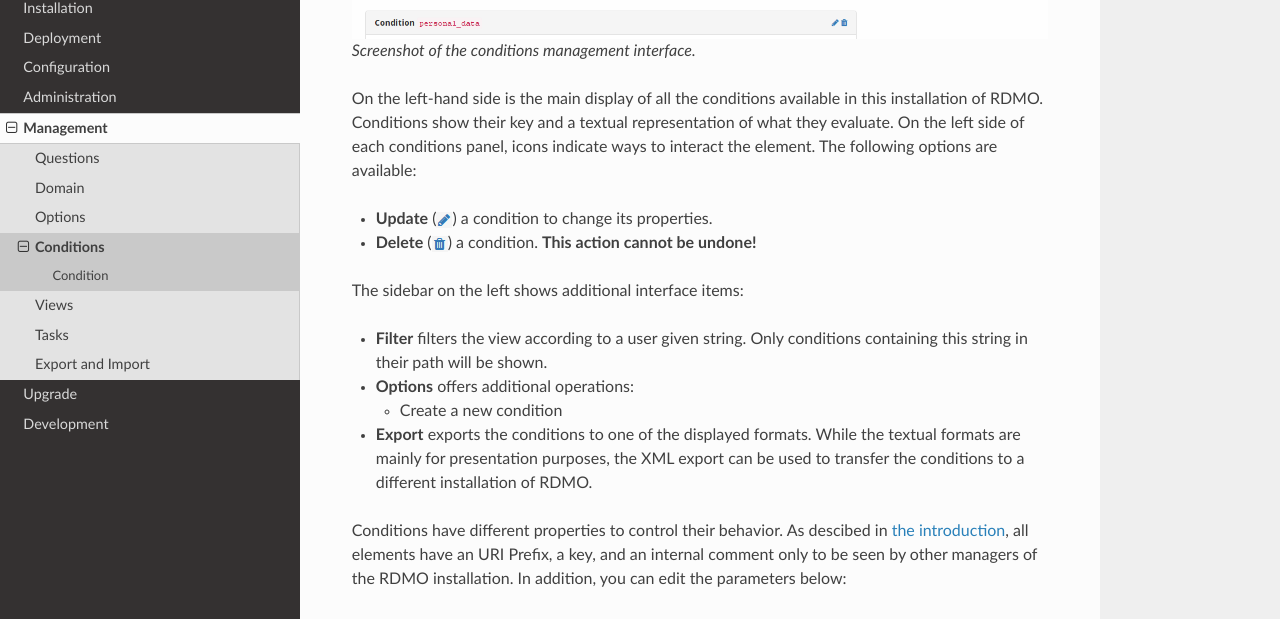
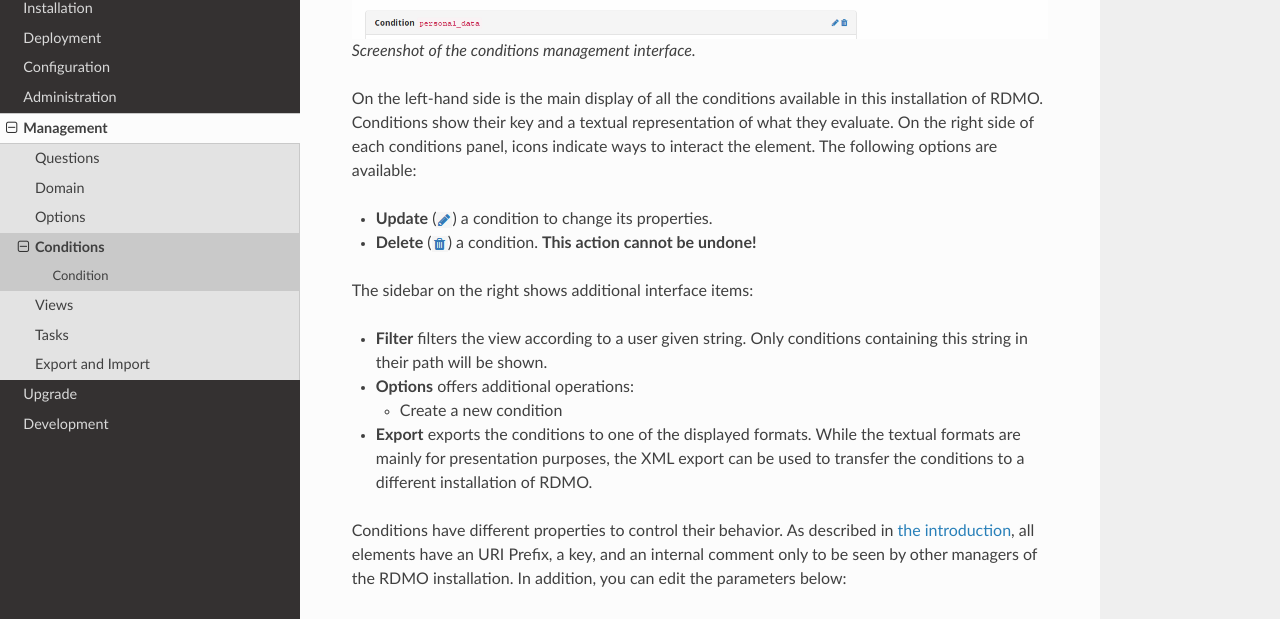
Before and after one commit to rdmorganiser/rdmo-docs, a Sphinx documentation site: the page built from docs/management/conditions.rst, in a window 1280 px wide and 900 px high, scrolled down 546 px. Shown: the part 169-788 px from the top of the window. Built offline with Sphinx 7.4.7 and the Read the Docs theme 2.0.0, drawn with Linux system fonts in a browser that asks for light colours.

Commit message:
corrected left and right

```diff
--- a/docs/management/conditions.rst
+++ b/docs/management/conditions.rst
@@ -8,7 +8,7 @@
 
    Screenshot of the conditions management interface.
 
-On the left-hand side is the main display of all the conditions available in this installation of RDMO. Conditions show their key and a textual representation of what they evaluate. On the left side of each conditions panel, icons indicate ways to interact the element. The following options are available:
+On the left-hand side is the main display of all the conditions available in this installation of RDMO. Conditions show their key and a textual representation of what they evaluate. On the right side of each conditions panel, icons indicate ways to interact the element. The following options are available:
 
 * **Update** (|update|) a condition to change its properties.
 * **Delete** (|delete|) a condition. **This action cannot be undone!**
@@ -16,7 +16,7 @@
 .. |update| image:: ../_static/img/icons/update.png
 .. |delete| image:: ../_static/img/icons/delete.png
 
-The sidebar on the left shows additional interface items:
+The sidebar on the right shows additional interface items:
 
 * **Filter** filters the view according to a user given string. Only conditions containing this string in their path will be shown.
 * **Options** offers additional operations:
@@ -25,7 +25,7 @@
 
 * **Export** exports the conditions to one of the displayed formats. While the textual formats are mainly for presentation purposes, the XML export can be used to transfer the conditions to a different installation of RDMO.
 
-Conditions have different properties to control their behavior. As descibed in :doc:`the introduction <index>`, all elements have an URI Prefix, a key, and an internal comment only to be seen by other managers of the RDMO installation. In addition, you can edit the parameters below:
+Conditions have different properties to control their behavior. As described in :doc:`the introduction <index>`, all elements have an URI Prefix, a key, and an internal comment only to be seen by other managers of the RDMO installation. In addition, you can edit the parameters below:
 
 Condition
 """""""""
--- a/docs/management/domain.rst
+++ b/docs/management/domain.rst
@@ -8,7 +8,7 @@
 
    Screenshot of the domain management interface.
 
-On the left-hand side is the main display of all the entities and attributes available in this installation of RDMO. The attributes and entities show their path and if they are configured to be a collection. On the left side of each elements panel, icons indicate ways to interact the element. The following options are available:
+On the left-hand side is the main display of all the entities and attributes available in this installation of RDMO. The attributes and entities show their path and if they are configured to be a collection. On the right side of each elements panel, icons indicate ways to interact the element. The following options are available:
 
 * **Add** (|add|) a new attribute or entity to an entity.
 * **Update** (|update|) an entity or attribute to change its properties.
@@ -26,7 +26,7 @@
 .. |optionsets| image:: ../_static/img/icons/optionsets.png
 .. |delete| image:: ../_static/img/icons/delete.png
 
-The sidebar on the left-hand side shows additional interface items:
+The sidebar on the right-hand side shows additional interface items:
 
 * **Filter** filters the view according to a user given string. Only elements containing this string in their path will be shown.
 * **Options** offers additional operations:
--- a/docs/management/options.rst
+++ b/docs/management/options.rst
@@ -8,7 +8,7 @@
 
    Screenshot of the options management interface.
 
-On the left-hand side is the main display of all the option sets and options available in this installation of RDMO. Option sets show their key, while options show their path and their text. On the left side of each elements panel, icons indicate ways to interact the element. The following options are available:
+On the left-hand side is the main display of all the option sets and options available in this installation of RDMO. Option sets show their key, while options show their path and their text. On the right side of each elements panel, icons indicate ways to interact the element. The following options are available:
 
 * **Add** (|add|) a new option to an option set.
 * **Update** (|update|) an option set or option to change its properties.
@@ -20,7 +20,7 @@
 .. |conditions| image:: ../_static/img/icons/conditions.png
 .. |delete| image:: ../_static/img/icons/delete.png
 
-The sidebar on the left shows additional interface items:
+The sidebar on the right shows additional interface items:
 
 * **Filter** filters the view according to a user given string. Only elements containing this string in their path will be shown.
 * **Options** offers additional operations:
--- a/docs/management/questions.rst
+++ b/docs/management/questions.rst
@@ -8,7 +8,7 @@
 
    Screenshot of the questions management interface.
 
-On the left-hand side is the main display of sections, subsections, and questions for the current catalog. For sections and subsections the title and the key is shown. For questions and question set the key and the key of the attribute or entity they are connected with is shown. The order of the different elements is the same as in the structured interview shown to the user. On the left side of each elements panel, icons indicate ways to interact the element. The following options are available:
+On the left-hand side is the main display of sections, subsections, and questions for the current catalog. For sections and subsections the title and the key is shown. For questions and question set the key and the key of the attribute or entity they are connected with is shown. The order of the different elements is the same as in the structured interview shown to the user. On the right side of each elements panel, icons indicate ways to interact the element. The following options are available:
 
 * **Add** (|add|) a new subsection to a section, a new question or question set to a subsection or a new question to a questionset.
 * **Update** (|update|) an element to change its properties.
--- a/docs/management/tasks.rst
+++ b/docs/management/tasks.rst
@@ -8,7 +8,7 @@
 
    Screenshot of the tasks management interface.
 
-On the left-hand side is the main display of all the tasks available in this installation of RDMO. Tasks show their key, title and the text describing the task. On the left side of each tasks panel, icons indicate ways to interact the element. The following options are available:
+On the left-hand side is the main display of all the tasks available in this installation of RDMO. Tasks show their key, title and the text describing the task. On the right side of each tasks panel, icons indicate ways to interact the element. The following options are available:
 
 * **Update** (|update|) a task to change its properties.
 * **Update conditions** (|conditions|) of a task. A task will only be shown to the user, if all of its conditions are evaluated ``True``. The conditions themselved are configured in :doc:`the conditions management <conditions>`.
@@ -20,7 +20,7 @@
 .. |timeframe| image:: ../_static/img/icons/timeframe.png
 .. |delete| image:: ../_static/img/icons/delete.png
 
-The sidebar on the left shows additional interface items:
+The sidebar on the right-hand side shows additional interface items:
 
 * **Filter** filters the view according to a user given string. Only tasks containing this string in their path will be shown.
 * **Options** offers additional operations:
--- a/docs/management/views.rst
+++ b/docs/management/views.rst
@@ -8,7 +8,7 @@
 
    Screenshot of the views management interface.
 
-On the left-hand side is the main display of all the views available in this installation of RDMO. Views show their key, title and description. On the left side of each views panel, icons indicate ways to interact the element. The following options are available:
+On the left-hand side is the main display of all the views available in this installation of RDMO. Views show their key, title and description. On the right side of each views panel, icons indicate ways to interact the element. The following options are available:
 
 * **Update** (|update|) a view to change its properties.
 * **Edit the template** (|template|) of a view.
```
